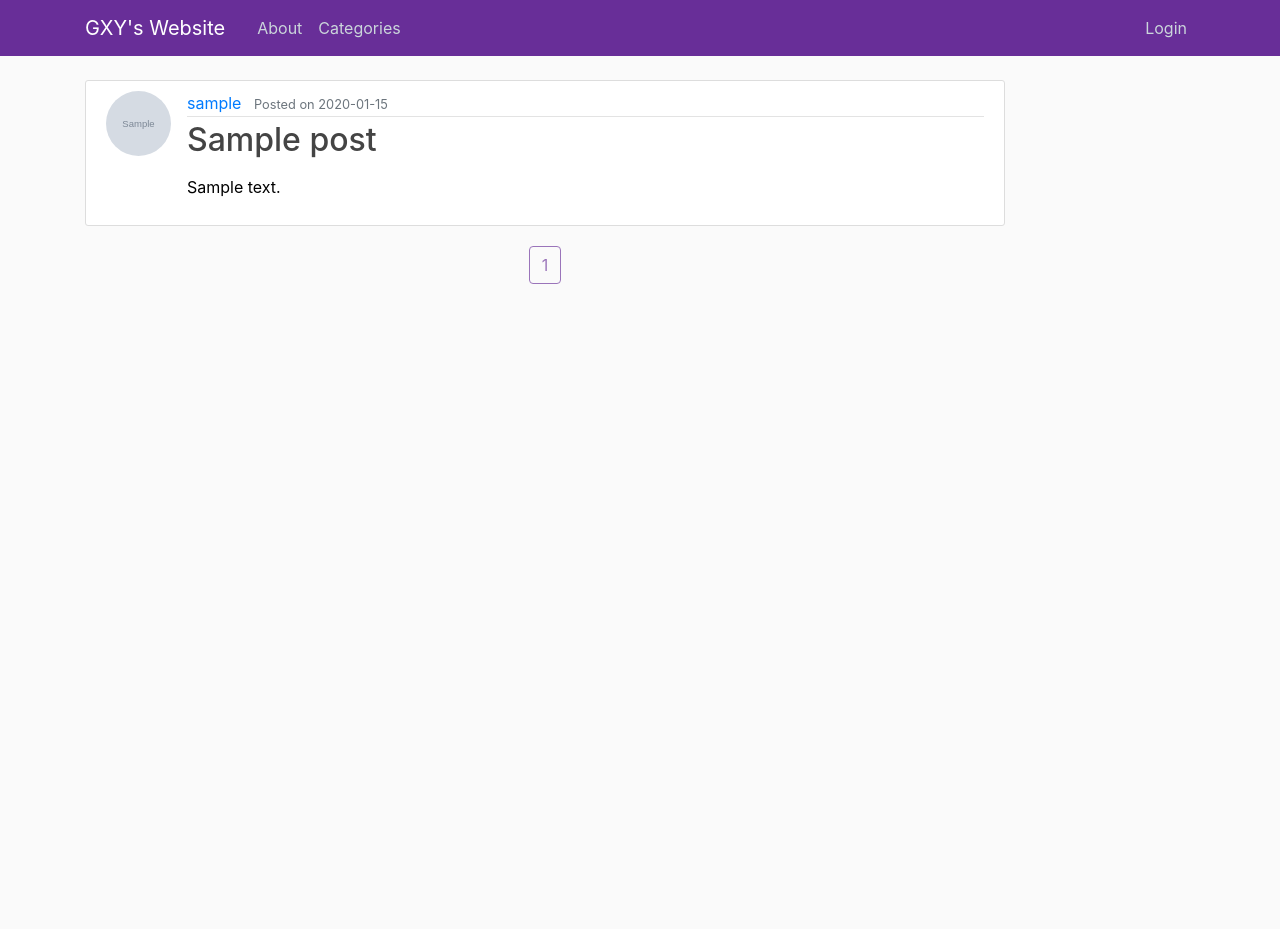
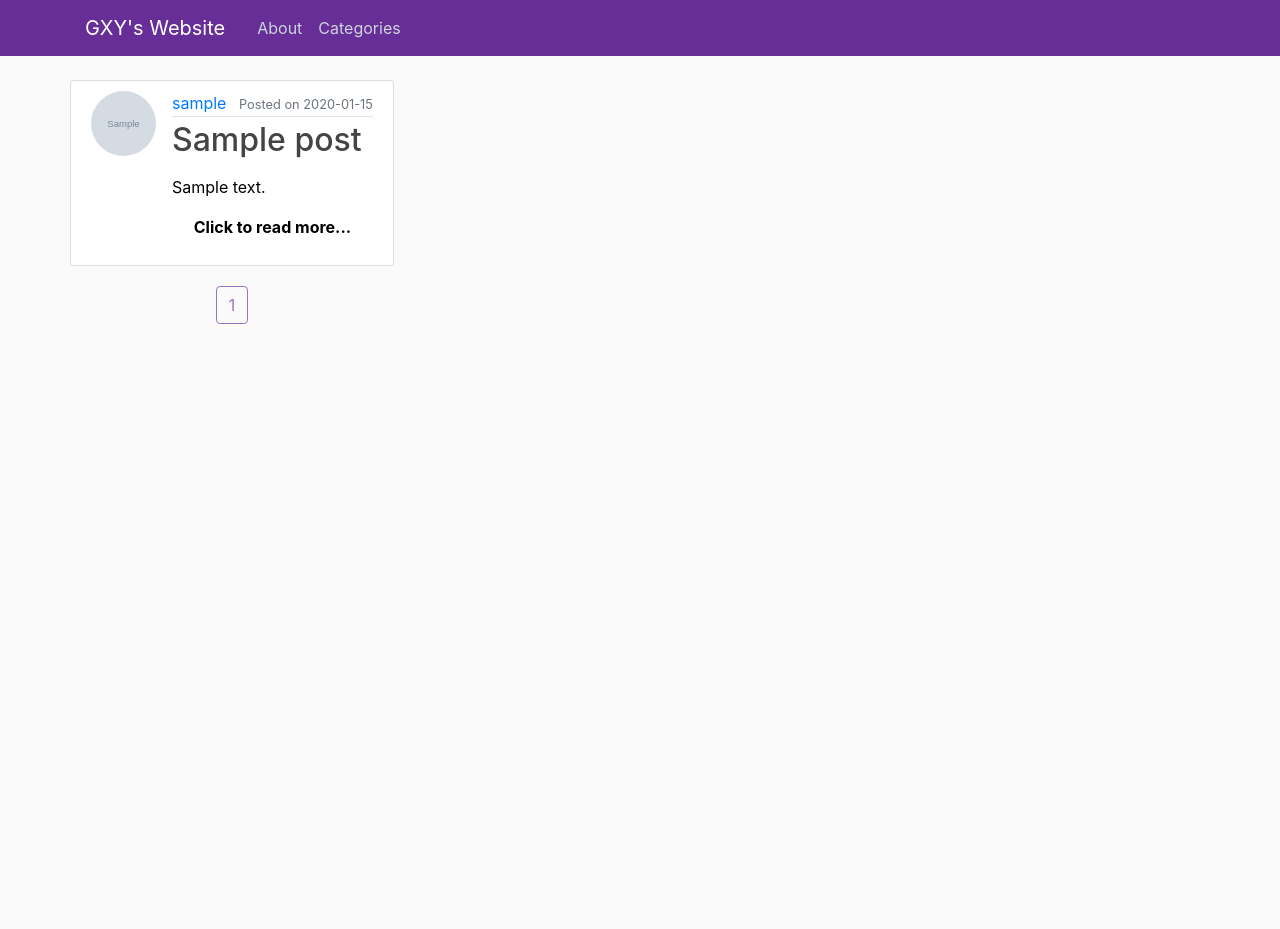
Before and after one commit to camotoad/MyWebsite, a Flask app: page / in a window 1280 px wide. Shown: the top 929 px of the page. Run offline with Flask 2, Linux system fonts and the light colour scheme; tables that the repository leaves empty hold one stand-in row (values such as "Sample post"); grey boxes marked "Sample" are stand-in pictures; some libraries are stand-ins or nearby versions.

Commit message:
Stylization. Truncate posts longer than 400chars,

```diff
--- a/flaskblog/templates/home.html
+++ b/flaskblog/templates/home.html
@@ -4,13 +4,15 @@
         <article class="media content-section">
           <img class="rounded-circle article-img" src="{{ url_for('static', filename='pics/' + post.author.image_file) }}">
           <div class="media-body">
-            <div class="article-metadata">
+            <div class="article-metadata" style="word-wrap: break-word">
               <a class="mr-2" href="{{ url_for('users.user_posts', username=post.author.username) }}">{{ post.author.username }}</a>
               <small class="text-muted">Posted on {{ post.date_posted.strftime('%Y-%m-%d') }}</small>
             </div>
               <a style="color:#000000" class="stretched-link" href="{{ url_for('posts.post', post_id=post.id)}}">
             <h2 class="article-title"> {{ post.title }}</h2>
-            <p class="article-content">{{ post.content | markdown }}</p>
+            <p class="article-content">{{ post.content | markdown | truncate(400) }}</p>
+
+              <p class="text-center"><b>Click to read more...</b></p>
                   </a>
           </div>
         </article>
--- a/flaskblog/templates/layout.html
+++ b/flaskblog/templates/layout.html
@@ -35,8 +35,6 @@
                     <a class="nav-item nav-link" href="{{ url_for('posts.new_post') }}">Create a new post</a>
                     <a class="nav-item nav-link" href="{{ url_for('users.account') }}">{{current_user.username}}'s Account</a>
                     <a class="nav-item nav-link" href="{{ url_for('users.logout') }}">Logout</a>
-                {% else %}
-                    <a class="nav-item nav-link" href="{{ url_for('users.login') }}">Login</a>
                 {% endif %}
             </div>
           </div>
@@ -45,7 +43,7 @@
     </header>
     <main role="main" class="container">
       <div class="row" style="min-height: 850px">
-        <div class="col-md-10">
+        <div class="">
           {% with messages = get_flashed_messages(with_categories=true) %}
             {% if messages %}
               {% for category, message in messages %}
--- a/flaskblog/templates/post.html
+++ b/flaskblog/templates/post.html
@@ -12,7 +12,7 @@
               {% endif %}
             </div>
             <h2>{{ post.title }}</h2>
-            <p class="article-content">{{ post.content }}</p>
+            <p class="article-content">{{ post.content | markdown }}</p>
           </div>
         </article>
         <!-- Modal -->
```
Also changed, not shown: flaskblog/static/pics/sudoku1.png (added), flaskblog/static/pics/sudoku2.png (added), flaskblog/static/pics/sudoku3.png (added), flaskblog/static/pics/sudoku4.png (added), 1 other file.
